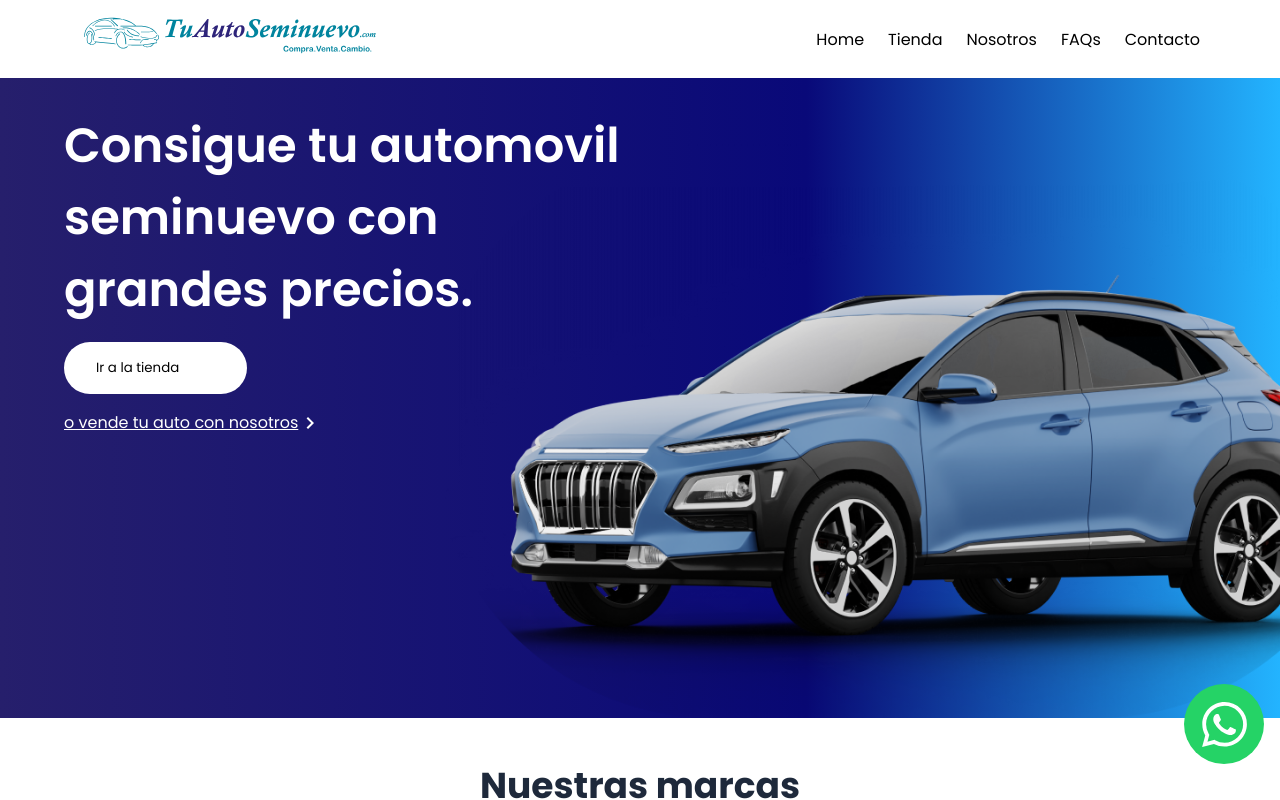
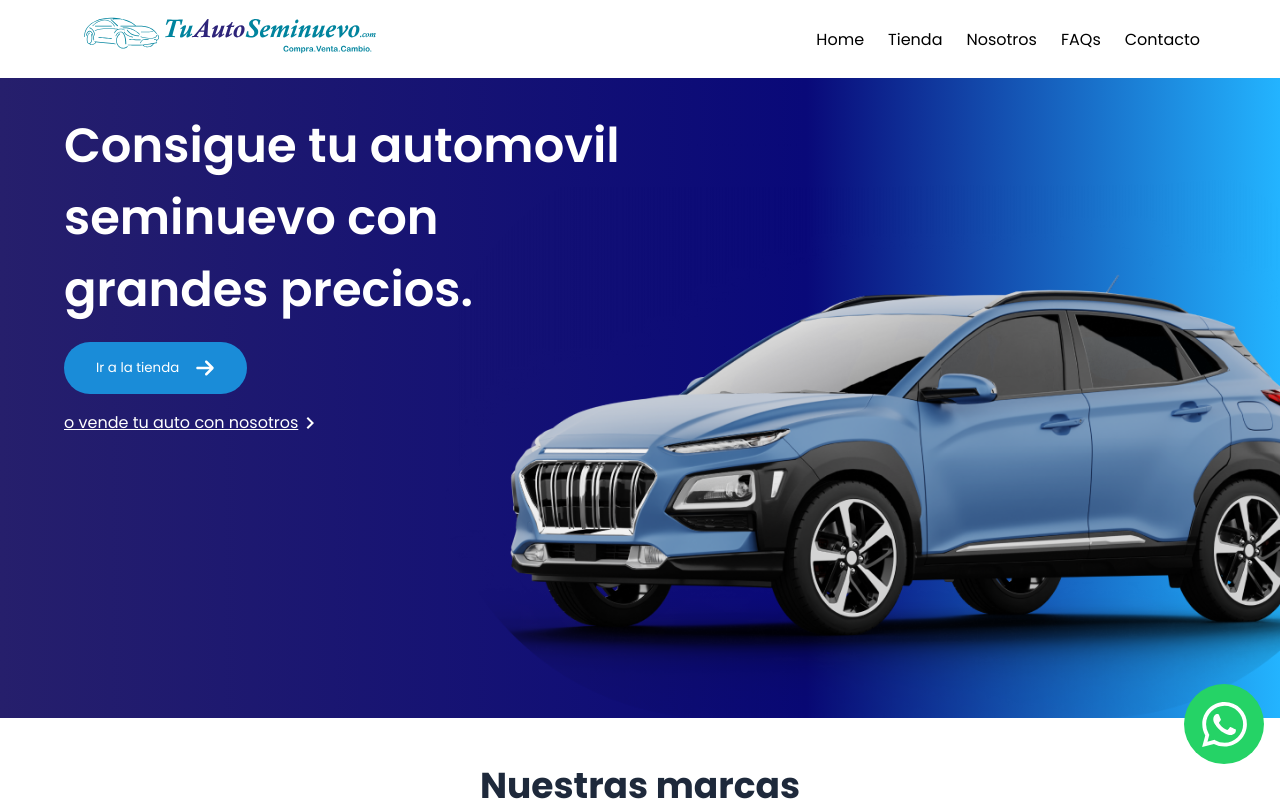
Before and after one commit to jonathanrosas-2000/tuAutoFrontend, a Next.js app: page / in a window 1280 px wide. In both pictures the pointer is over the button "Ir a la tienda". Shown: the top 800 px of the page. Built offline with nearby package versions, Linux system fonts and the light colour scheme.

Commit message:
Fix button de home

```diff
--- a/src/components/Hero.tsx
+++ b/src/components/Hero.tsx
@@ -19,7 +19,7 @@ const Hero = () => {
           </h1>
         </div>
         <button className={styles.discover} onClick={handleRedirection}>
-          Ir a la tienda{" "}
+          Ir a la tienda
           <Image
             src={arrowIcon}
             alt="Right arrows icons"
--- a/src/styles/principal/hero.module.css
+++ b/src/styles/principal/hero.module.css
@@ -63,8 +63,7 @@
 
         }
         .discover:hover {
-            background-color: white;
-            color: black;
+            background-color: #1a8cd8;
         }
 
         .subtitle {
```
